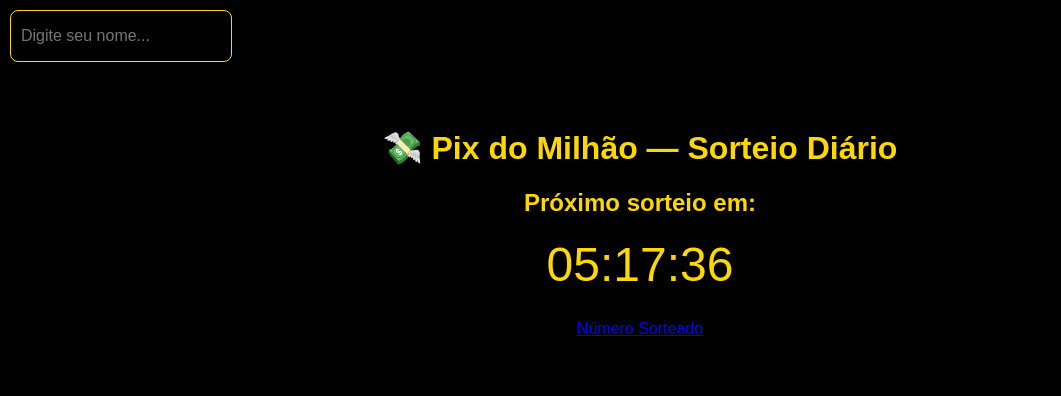
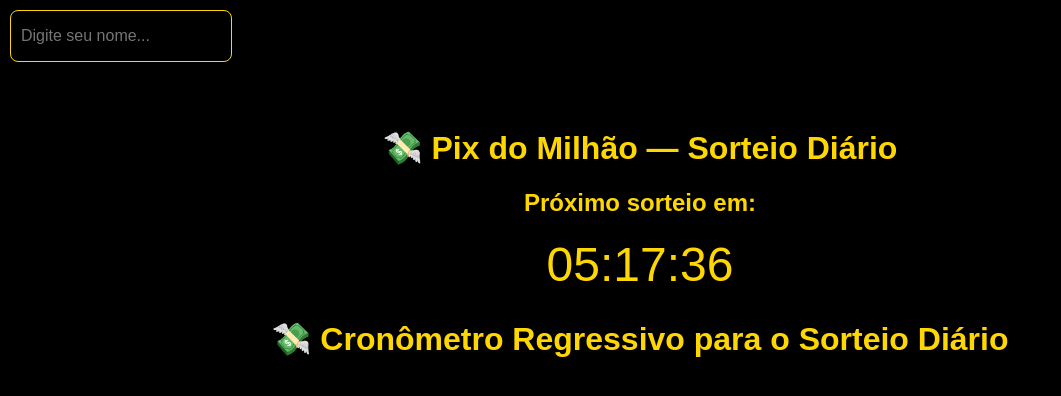
Before and after one commit to webkilohertz/pix-do-milhao, a Flask app: page / in a window 1280 px wide. Shown: the top 396 px of the page, without its empty margins (0-1061 px from the left). Run offline with Flask 3, Linux system fonts and the light colour scheme.

Commit message:
Update index.html

```diff
--- a/templates/index.html
+++ b/templates/index.html
@@ -13,7 +13,13 @@
   <h2>Próximo sorteio em:</h2>
   <div id="timer"></div>
   <h3 id="result"></h3>
-<a href=cronos.html >Número Sorteado </a>
+<!----     ------->
+  <div id="kronavatarDisplay"></div>
+
+  <h1>💸 Cronômetro Regressivo para o Sorteio Diário</h1>
+  <div id="krontimer"></div>
+  <div id="kronresultado"></div>
+
   <script src="/static/script.js"></script>
 </body>
 </html>
```
